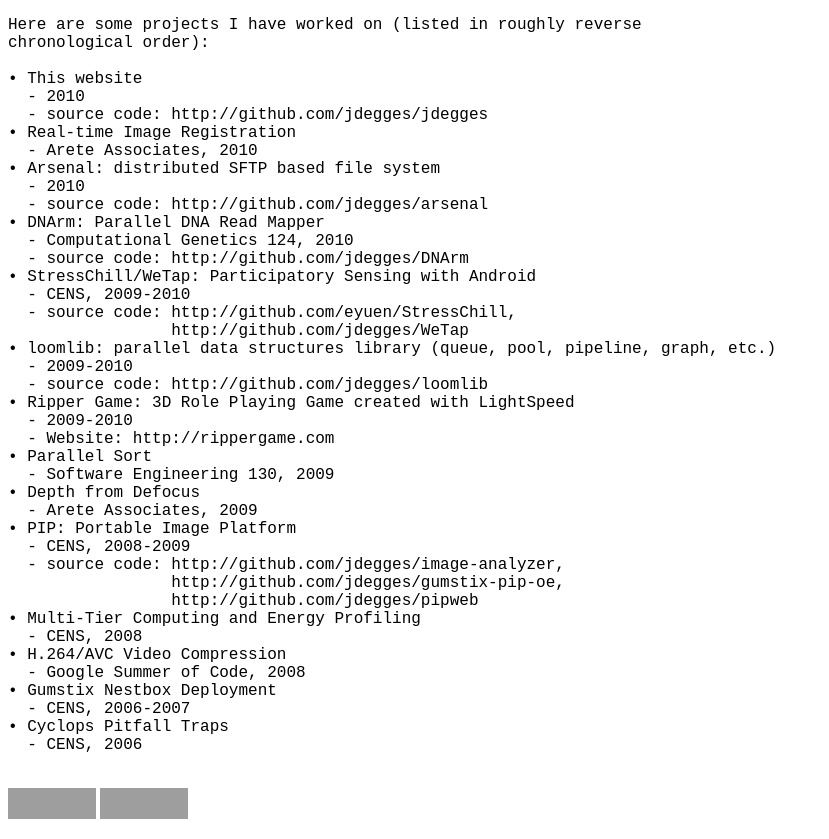
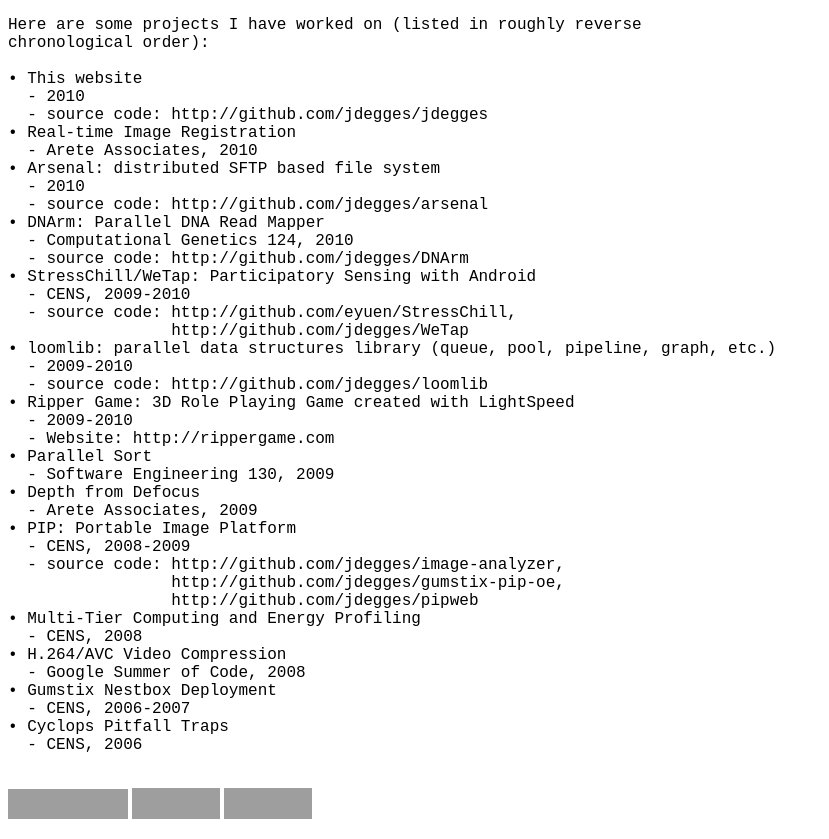
Before and after one commit to jdegges/jdegges, a plain HTML site: page static/index.html in a window 1280 px wide. Shown: the whole page, without its empty margins (0-829 px from the left). Drawn offline with Linux system fonts and the light colour scheme; grey boxes are pictures that could not be loaded.

Commit message:
Added powered by google appengine button

```diff
--- a/static/index.html
+++ b/static/index.html
@@ -50,6 +50,10 @@ chronological order):
   - CENS, 2006
     </pre>
     <p>
+      <a href="http://code.google.com/appengine/"><img
+          style="border:0;width:120px;height:30px"
+          src="http://code.google.com/appengine/images/appengine-noborder-120x30.gif"
+          alt="Powered by Google App Engine" /></a>
       <a href="http://validator.w3.org/check?uri=referer"><img
           style="border:0;width:88px;height:31px"
           src="http://www.w3.org/Icons/valid-xhtml10"
```
